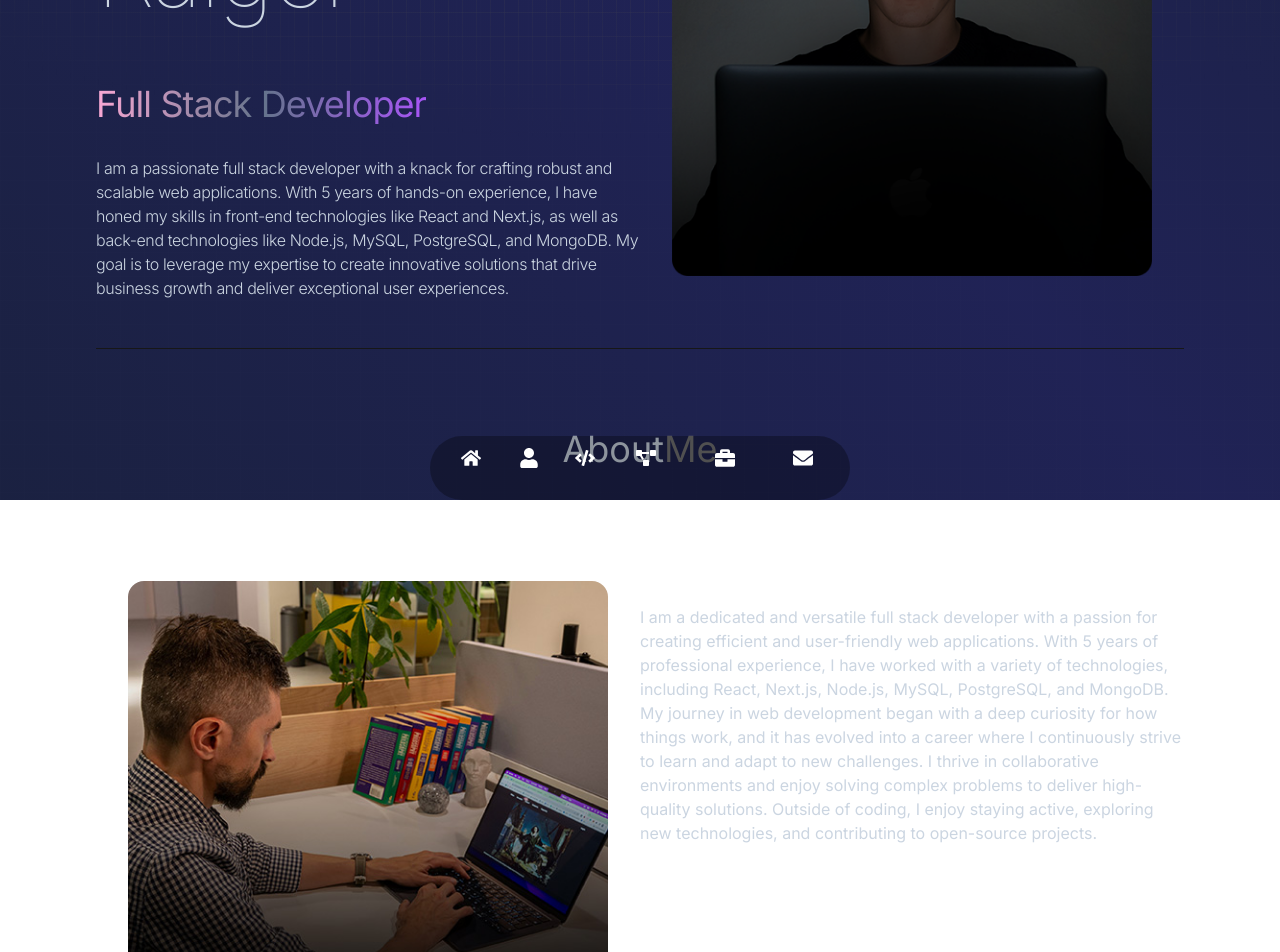
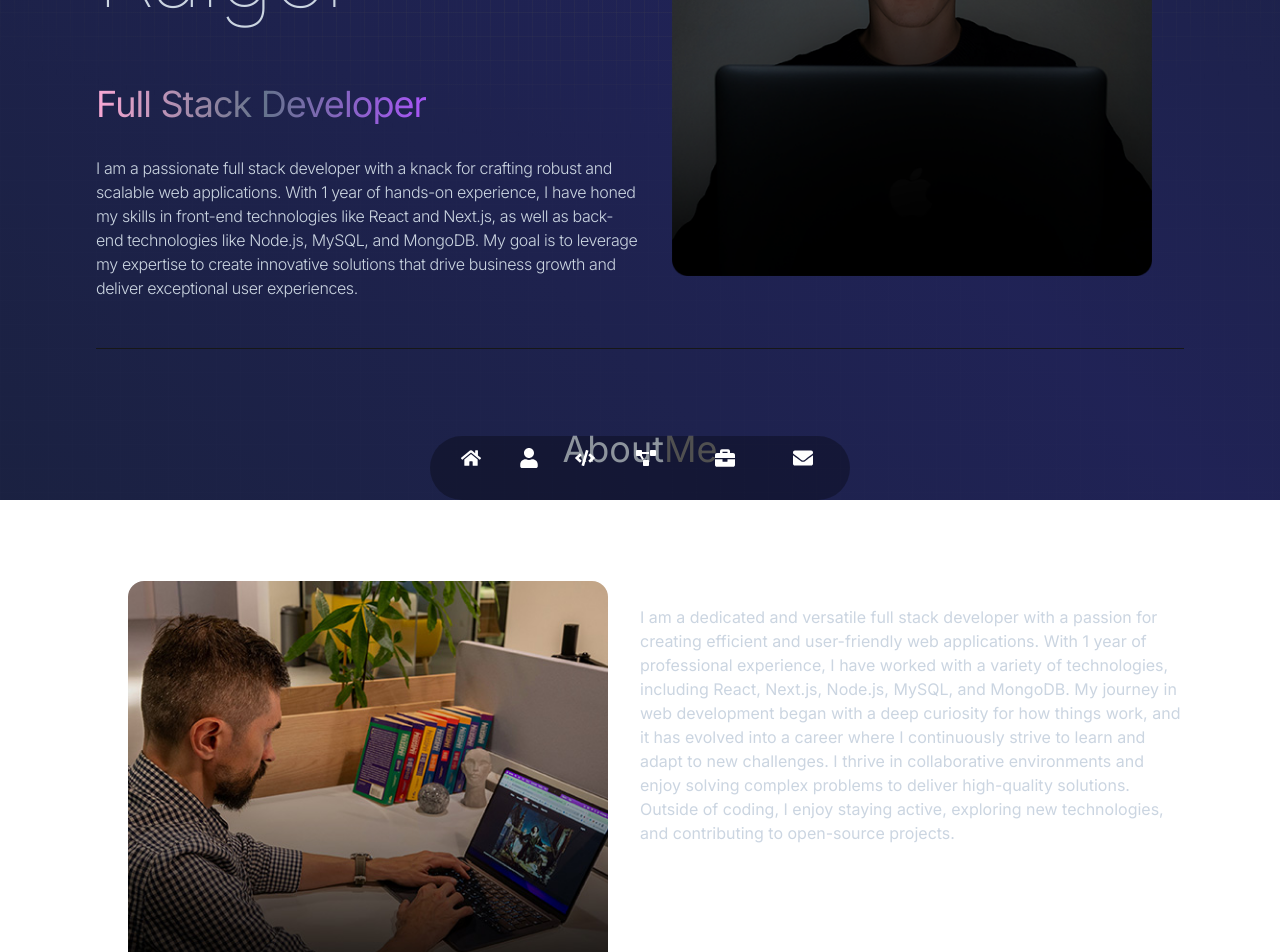
Before and after one commit to prateekraiger/React_Portfolio, a React (Vite) app: page / in a window 1280 px wide. Shown: the part 300-1252 px from the top of the page. Built offline with nearby package versions, Linux system fonts and the light colour scheme.

Commit message:
updated context

```diff
--- a/src/constants/index.js
+++ b/src/constants/index.js
@@ -4,16 +4,16 @@ import project3 from "../assets/projects/project3.png";
 import project4 from "../assets/projects/project4.png";
 
 export const HERO_CONTENT = `I am a passionate full stack developer with a knack for crafting robust and
-                              scalable web applications. With 5 years of hands-on experience,
+                              scalable web applications. With 1 year of hands-on experience,
                               I have honed my skills in front-end technologies like React and Next.js,
-                               as well as back-end technologies like Node.js, MySQL, PostgreSQL, and MongoDB.
+                               as well as back-end technologies like Node.js, MySQL, and MongoDB.
                                 My goal is to leverage my expertise to create innovative solutions that
                                 drive business growth and deliver exceptional user experiences.`;
 
 export const ABOUT_TEXT = `I am a dedicated and versatile full stack developer with a passion for creating efficient
-                           and user-friendly web applications. With 5 years of professional experience,
+                           and user-friendly web applications. With 1 year of professional experience,
                            I have worked with a variety of technologies,
-                           including React, Next.js, Node.js, MySQL, PostgreSQL, and MongoDB.
+                           including React, Next.js, Node.js, MySQL, and MongoDB.
                             My journey in web development began with a deep curiosity for how things work,
                             and it has evolved into a career where I continuously strive to learn and
                             adapt to new challenges. I thrive in collaborative environments and enjoy solving
```
